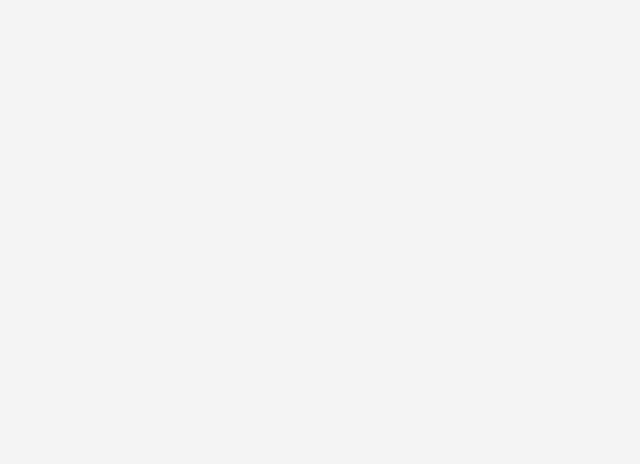
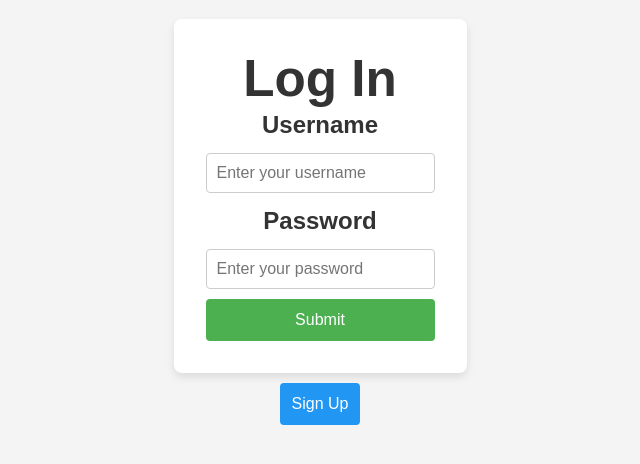
Before and after one commit to kylecor23/family-hub, a React (Vite) app: page /login in a window 1280 px wide. Before the commit this address had no page. Shown: the part 178-642 px from the top of the page, without its empty margins (320-960 px from the left). Built offline with nearby package versions, Linux system fonts and the light colour scheme.

Commit message:
working on login and sign in backend

```diff
--- a/src/App.jsx
+++ b/src/App.jsx
@@ -9,7 +9,7 @@ function App() {
 		<Router>
 			<Routes>
 				{/* Defining routes */}
-				<Route path="/" element={<LoginPage />} />{" "}
+				<Route path="/login" element={<LoginPage />} />{" "}
 				{/* Default route for login */}
 				<Route path="/signup" element={<SignUpPage />} />{" "}
 				{/* Route for sign-up */}
--- a/src/pages/LoginPage.jsx
+++ b/src/pages/LoginPage.jsx
@@ -1,15 +1,45 @@
 import React, { useState } from "react";
-import { Link } from "react-router-dom"; // For navigation to the SignUpPage
+import { Link, useNavigate } from "react-router-dom"; // Import useNavigate for programmatic navigation
+import axios from "axios";
 
 const LoginPage = () => {
 	const [username, setUsername] = useState(""); // Corrected to setUsername
 	const [password, setPassword] = useState(""); // Corrected to setPassword
+	const [message, setMessage] = useState(""); // For displaying messages
+	const navigate = useNavigate(); // Initialize navigate for redirection
 
-	const handleSubmit = (e) => {
-		e.preventDefault();
-		// Here you can add logic to send the data to the server
+	const handleSubmit = async (e) => {
+		e.preventDefault(); // Prevent the default form submission
+		console.log("Form submitted");
+
+		// Log the username and password (be cautious with logging passwords in production)
 		console.log("Username:", username);
 		console.log("Password:", password);
+
+		try {
+			// Send login request
+			console.log("Sending request to /api/login with username and password");
+			const response = await axios.post("http://localhost:5000/api/login", {
+				username,
+				password,
+			});
+
+			// Log response data to ensure we get the token
+			console.log("Login successful, response:", response);
+
+			// Store the JWT token in localStorage
+			localStorage.setItem("token", response.data.token);
+
+			// Set success message and navigate to the dashboard
+			setMessage("User logged in successfully!");
+			navigate("/dashboard"); // Redirect to dashboard after successful login
+		} catch (error) {
+			// Log error to inspect
+			console.error("Error during login:", error);
+
+			// Show message to user
+			setMessage("Invalid credentials or error during login.");
+		}
 	};
 
 	return (
@@ -21,22 +51,34 @@ const LoginPage = () => {
 				<input
 					type="text"
 					value={username}
-					onChange={(e) => setUsername(e.target.value)} // Corrected to setUsername
+					onChange={(e) => {
+						setUsername(e.target.value);
+						console.log("Username updated:", e.target.value); // Log username input
+					}}
 					className="submit-field"
+					placeholder="Enter your username"
 					required
 				/>
+
 				<h2>Password</h2>
 				<input
 					type="password"
 					value={password}
-					onChange={(e) => setPassword(e.target.value)} // Corrected to setPassword
+					onChange={(e) => {
+						setPassword(e.target.value);
+						console.log("Password updated:", e.target.value); // Log password input
+					}}
 					className="submit-field"
+					placeholder="Enter your password"
 					required
 				/>
+
 				<br />
-				<button className="submit-button">Submit</button>
+				<button type="submit" className="submit-button">
+					Submit
+				</button>
 			</form>
-
+			{message && <p>{message}</p>} {/* Display success or error message */}
 			{/* Link to the Sign-Up page */}
 			<Link to="/signup">
 				<button className="sign-up-button">Sign Up</button>
--- a/src/pages/SignUpPage.jsx
+++ b/src/pages/SignUpPage.jsx
@@ -1,16 +1,20 @@
 import React, { useState } from "react";
 import axios from "axios"; // Import axios for making HTTP requests
+import { useNavigate } from "react-router-dom"; // Use `useNavigate` for programmatic navigation
 
 const SignUpPage = () => {
 	const [username, setUsername] = useState("");
 	const [password, setPassword] = useState("");
 	const [confirmPassword, setConfirmPassword] = useState("");
+	const [message, setMessage] = useState(""); // For displaying messages
+
+	const navigate = useNavigate(); // Get the navigate function to redirect
 
 	const handleSubmit = async (e) => {
 		e.preventDefault(); // Prevent the default form submission
 
 		if (password !== confirmPassword) {
-			console.log("Passwords do not match");
+			setMessage("Passwords do not match");
 			return;
 		}
 
@@ -20,11 +24,22 @@ const SignUpPage = () => {
 				username: username,
 				password: password,
 			});
+			setMessage("User registered successfully!"); // Show success message
 
-			console.log("User registered successfully:", response.data);
+			// Delay the redirection to allow user to see the success message
+			setTimeout(() => {
+				navigate("/login"); // Redirect to login page after 2 seconds
+			}, 2000); // 2-second delay before redirecting
 		} catch (error) {
-			console.error("Error registering user:", error);
+			setMessage(
+				"Error registering user: " + error.response?.data?.message ||
+					error.message
+			);
 		}
+	};
+
+	const handleGoToLogin = () => {
+		navigate("/login"); // Navigate to login page when button is clicked
 	};
 
 	return (
@@ -54,6 +69,9 @@ const SignUpPage = () => {
 				/>
 				<button type="submit">Submit</button>
 			</form>
+			{/* Button to navigate to the Login page */}
+			<button onClick={handleGoToLogin}>Log In</button>
+			{message && <p>{message}</p>} {/* Display success or error message */}
 		</div>
 	);
 };
```
Also changed, not shown: src/pages/HomePage.jsx (added, +11 -0 lines), 2 other files (tests, documents, lock files or other folders).
